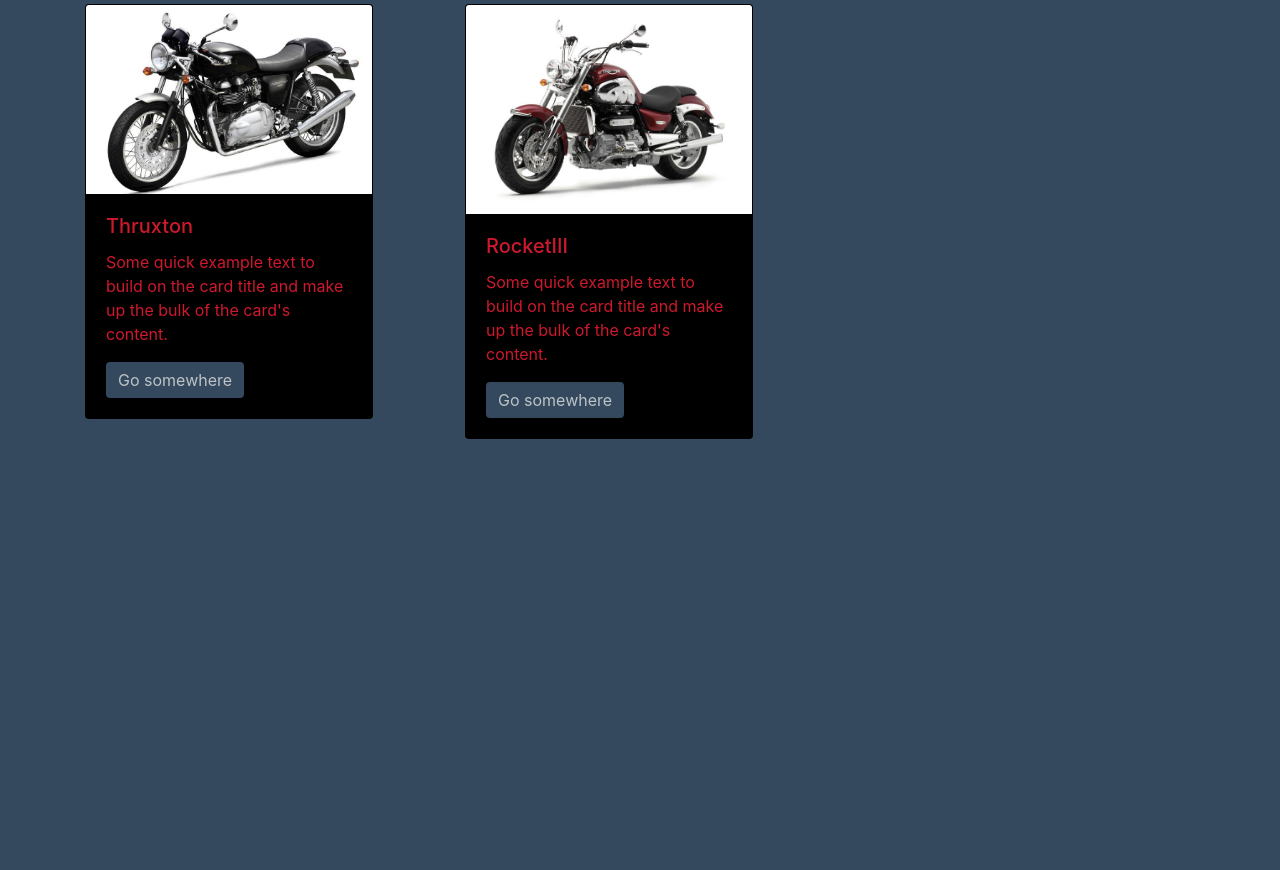
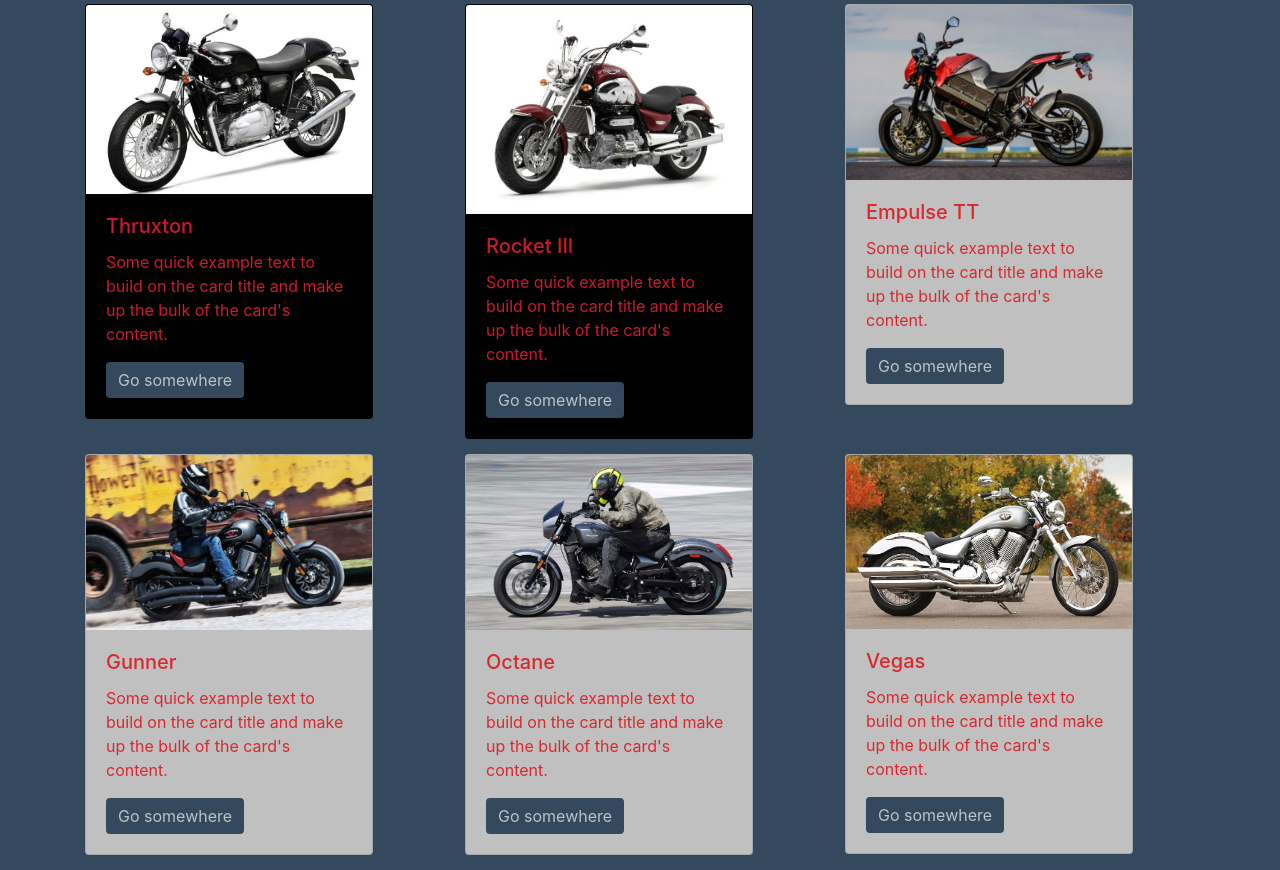
Before and after one commit to jcw2865/motorcycle-portfolio, a plain HTML site: page home.html in a window 1280 px wide. Shown: the part 1864-2734 px from the top of the page. Before the commit the page ends 2318 px from the top, so only its background shows below. Drawn offline with nearby package versions, Linux system fonts and the light colour scheme.

Commit message:
Added a new page for Victory.

```diff
--- a/home.html
+++ b/home.html
@@ -39,6 +39,9 @@
                 </li>
                 <li class="nav-item">
                     <a class="nav-link" id="triumphbtn" href="./triumph.html">Triumph</a>
+                </li>
+                <li>
+                    <a class="nav-link" id="victorybtn" href="./victory.html">Victory</a>
                 </li>
             </ul>
         </div>
@@ -99,9 +102,9 @@
             </div>
             <div class="col-sm-4">
                 <div class="card card-triumph" style="width: 18rem;">
-                    <img src="./images/triumph/TriumphTigerExplorer.png" class="card-img-top" alt="TigerExplorer">
+                    <img src="./images/triumph/TriumphTigerExplorer.png" class="card-img-top" alt="Tiger Explorer">
                     <div class="card-body">
-                        <h5 class="card-title">TigerExplorer</h5>
+                        <h5 class="card-title">Tiger Explorer</h5>
                         <p class="card-text">Some quick example text to build on the card title and make up the bulk of
                             the card's content.</p>
                         <a href="#" class="btn btn-primary">Go somewhere</a>
@@ -132,10 +135,58 @@
             </div>
             <div class="col-sm-4">
                 <div class="card card-triumph" style="width: 18rem;">
-                    <img src="./images/triumph/TriumphRocketIII.png" class="card-img-top" alt="RocketIII">
+                    <img src="./images/triumph/TriumphRocketIII.png" class="card-img-top" alt="Rocket III">
                     <div class="card-body">
-                        <h5 class="card-title">RocketIII</h5>
+                        <h5 class="card-title">Rocket III</h5>
                         <p class="card-text">Some quick example text to build on the card title and make up the bulk of
+                            the card's content.</p>
+                        <a href="#" class="btn btn-primary">Go somewhere</a>
+                    </div>
+                </div>
+            </div>
+            <div class="col-sm-4">
+                <div class="card card-victory" style="width: 18rem;">
+                    <img src="./images/victory/VictoryEmpulseTT.png" class="card-img-top" alt="Empulse TT">
+                    <div class="card-body">
+                        <h5 class="card-title">Empulse TT</h5>
+                        <p class="card-text">Some quick example text to build on the card title and make up the bulk
+                            of
+                            the card's content.</p>
+                        <a href="#" class="btn btn-primary">Go somewhere</a>
+                    </div>
+                </div>
+            </div>
+            <div class="col-sm-4">
+                <div class="card card-victory" style="width: 18rem;">
+                    <img src="./images/victory/VictoryGunner.png" class="card-img-top" alt="Gunner">
+                    <div class="card-body">
+                        <h5 class="card-title">Gunner</h5>
+                        <p class="card-text">Some quick example text to build on the card title and make up the bulk
+                            of
+                            the card's content.</p>
+                        <a href="#" class="btn btn-primary">Go somewhere</a>
+                    </div>
+                </div>
+            </div>
+            <div class="col-sm-4">
+                <div class="card card-victory" style="width: 18rem;">
+                    <img src="./images/victory/VictoryOctane.png" class="card-img-top" alt="Octane">
+                    <div class="card-body">
+                        <h5 class="card-title">Octane</h5>
+                        <p class="card-text">Some quick example text to build on the card title and make up the bulk
+                            of
+                            the card's content.</p>
+                        <a href="#" class="btn btn-primary">Go somewhere</a>
+                    </div>
+                </div>
+            </div>
+            <div class="col-sm-4">
+                <div class="card card-victory" style="width: 18rem;">
+                    <img src="./images/victory/VictoryVegas.png" class="card-img-top" alt="Vegas">
+                    <div class="card-body">
+                        <h5 class="card-title">Vegas</h5>
+                        <p class="card-text">Some quick example text to build on the card title and make up the bulk
+                            of
                             the card's content.</p>
                         <a href="#" class="btn btn-primary">Go somewhere</a>
                     </div>
--- a/style/navbar.css
+++ b/style/navbar.css
@@ -31,6 +31,16 @@
     color: #000000;
     font-weight: bold;
 }
+#victorybtn {
+    background-color: silver;
+    color: #d8292f;
+    font-weight: bold;
+}
+#victorybtn:hover {
+    background-color: #d8292f;
+    color: silver;
+    font-weight: bold;
+}
 .navbar {
     background-image: url("../images/TireTreads.png")
 }
--- a/style/style.css
+++ b/style/style.css
@@ -31,6 +31,11 @@
     background-color: #000000;
     color: #cd192d;
 }
+.card-victory {
+    margin-bottom: 15px;
+    background-color: silver;
+    color: #d8292f;
+}
 .btn-primary {
     background-color: #34495e;
     color: #bdc3c7;
```
Also changed, not shown: harley.html (+3 -0 lines), triumph.html (+7 -4 lines), victory.html (added, +121 -0 lines), images/victory/VictoryEmpulseTT.png (added), images/victory/VictoryGunner.png (added), images/victory/VictoryOctane.png (added), images/victory/VictoryVegas.png (added).
